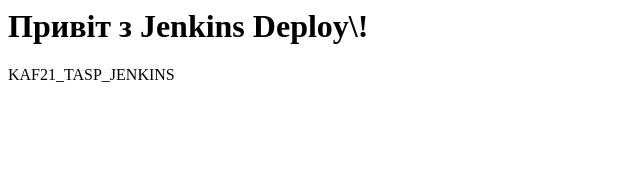
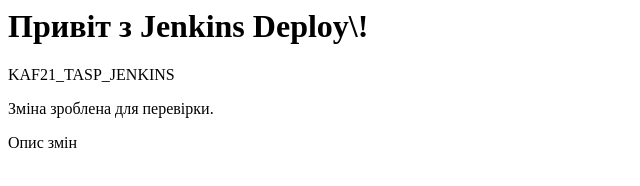
Before and after one commit to annetshev/jenkins_deploy, a plain HTML site: page index.html in a window 1280 px wide. Shown: the whole page, without its empty margins (0-640 px from the left). Drawn offline with Linux system fonts and the light colour scheme.

Commit message:
зміни

```diff
--- a/index.html
+++ b/index.html
@@ -1,2 +1,4 @@
 <html><body><h1>Привіт з Jenkins Deploy\!</h1></body></html>
 KAF21_TASP_JENKINS
+<p>Зміна зроблена для перевірки.</p>
+<p>Опис змін<p>
```
